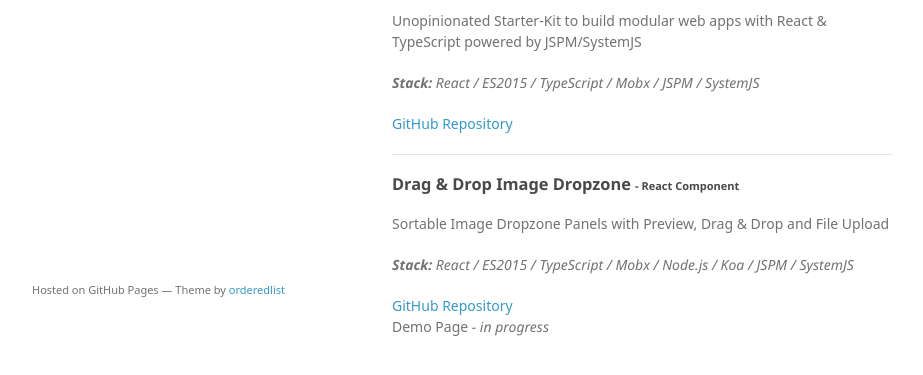
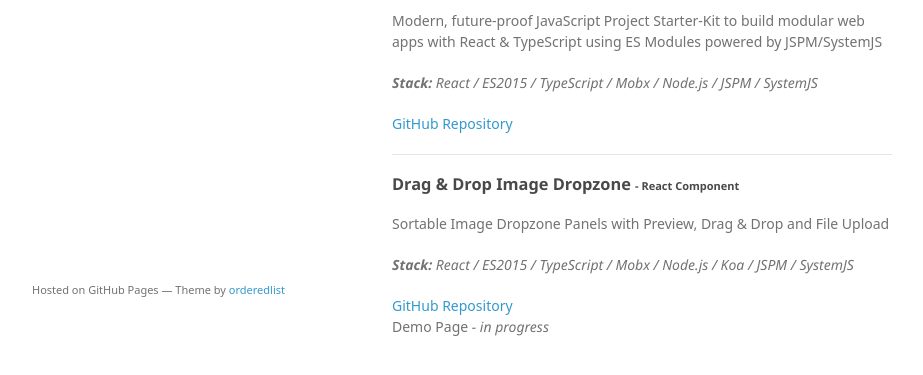
Before and after one commit to piotrwitek/piotrwitek.github.io, a website: page index.html in a window 1280 px wide. Shown: the part 431-806 px from the top of the page, without its empty margins (178-1101 px from the left). Drawn offline with Linux system fonts and the light colour scheme; a web font is replaced by a local one.

Commit message:
update index

```diff
--- a/index.html
+++ b/index.html
@@ -54,10 +54,10 @@
         <hr>
 
         <h3>React / TypeScript / JSPM <small>- Project Starter-Kit</small></h3>
-        <p>Unopinionated Starter-Kit to build modular web apps with React & TypeScript powered by JSPM/SystemJS</p>
+        <p>Modern, future-proof JavaScript Project Starter-Kit to build modular web apps with React & TypeScript using ES Modules powered by JSPM/SystemJS</p>
         <p><i>
           <b>Stack:</b>
-          React / ES2015 / TypeScript / Mobx / JSPM / SystemJS
+          React / ES2015 / TypeScript / Mobx / Node.js / JSPM / SystemJS
         </i></p>
         <p class="view">
           <a href="https://github.com/piotrwitek/react-ts-jspm-starter-kit">GitHub Repository</a>
```
